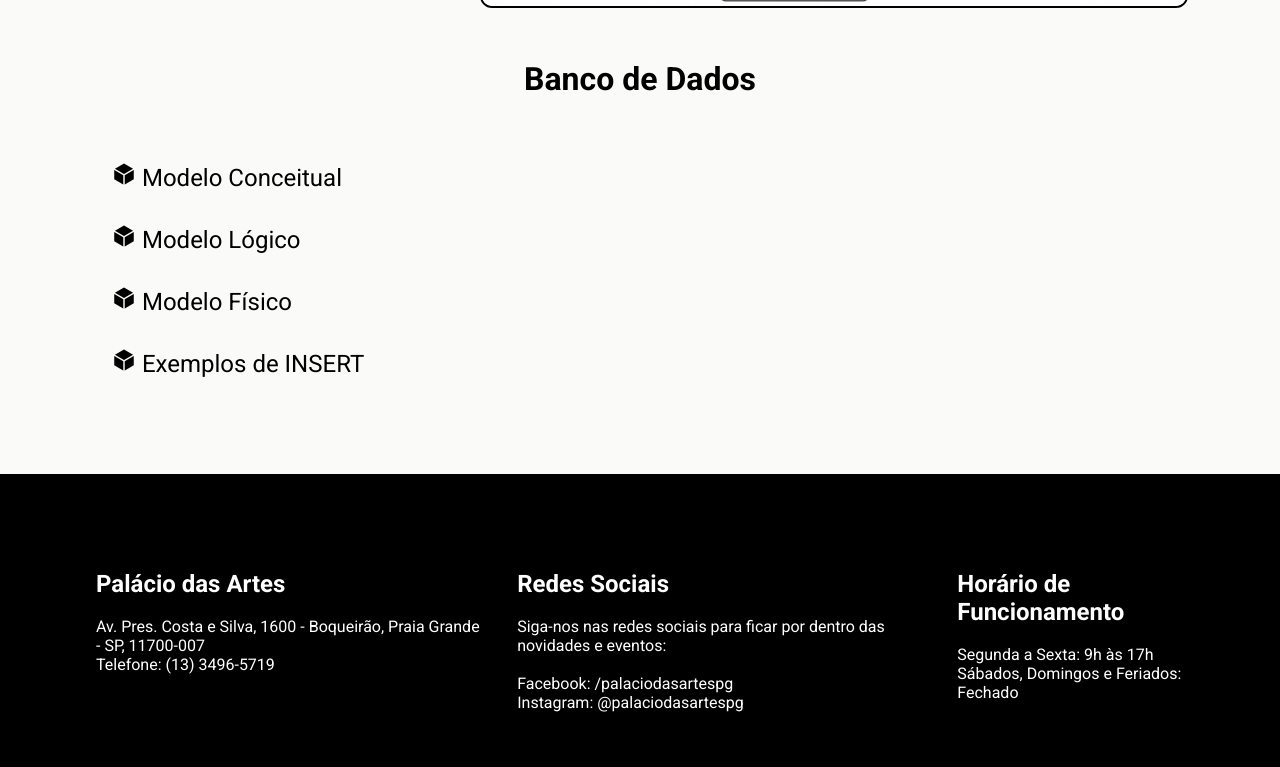
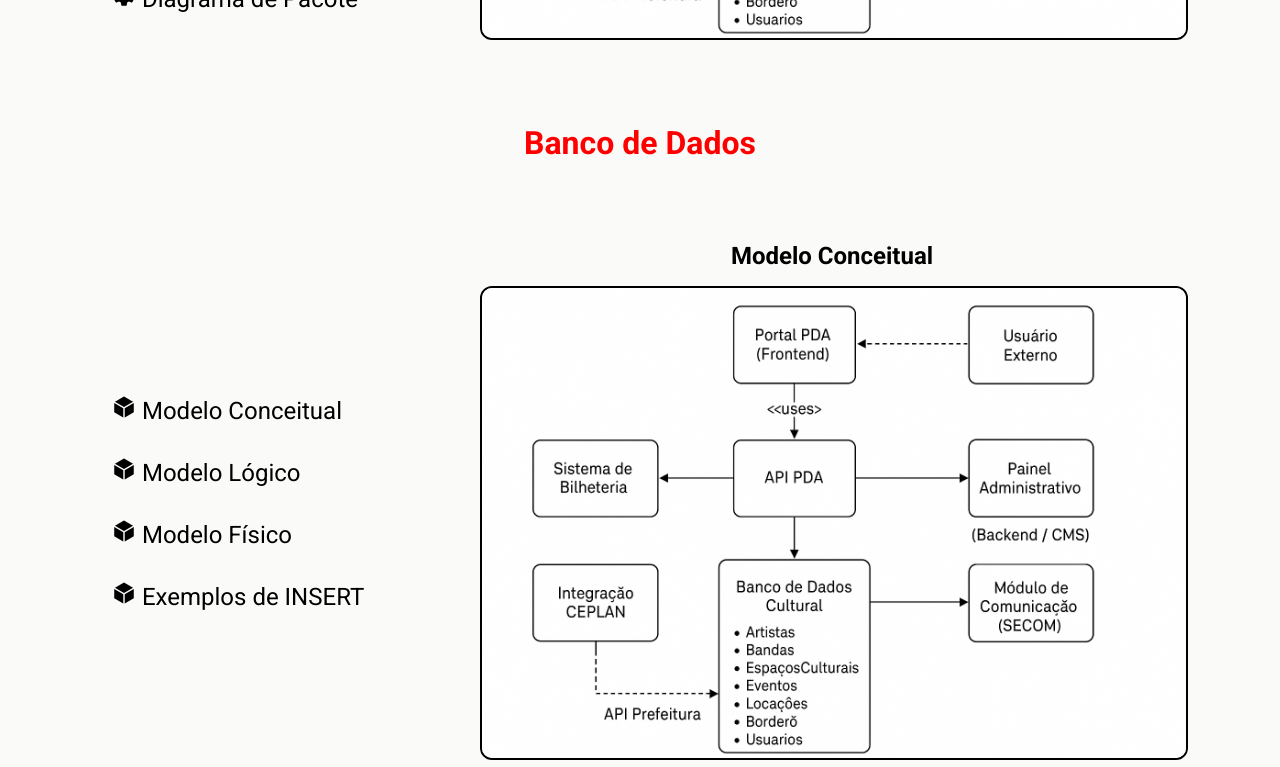
Before and after one commit to filhodepeterpan/palacio-das-artes, a plain HTML site: page pages/conteudo-academico.html in a window 1280 px wide. Shown: the part 1475-2242 px from the top of the page. Drawn offline with nearby package versions, Linux system fonts and the light colour scheme.

Commit message:
melhorando estilo

```diff
--- a/css/conteudo-academico.css
+++ b/css/conteudo-academico.css
@@ -3,7 +3,7 @@
     justify-content: space-between;
     align-items: center;
     gap: 2rem;
-    margin: 3rem 0;
+    margin: 5rem 0;
 }
 
 .painel-selecao{
@@ -23,6 +23,7 @@
 }
 
 #diagramas-uml h1, #banco-de-dados h1{
+    color: red;
     text-align: center;
 }
 
--- a/js/script.js
+++ b/js/script.js
@@ -1,3 +1,12 @@
+// BOTÃO VOLTAR AO TOPO
+const cabecalho = document.getElementById('cabecalho');
+const botaoVoltar = document.getElementById('botao-voltar');
+
+window.addEventListener('scroll', () => {
+    botaoVoltar.style.display = window.scrollY > cabecalho.offsetHeight ? 'block' : 'none';
+});
+
+// CARROSSEL
 let indice = 0;
 const slides = document.getElementById('slides');
 const totalSlides = slides.children.length;
@@ -6,12 +15,6 @@ const fotos = document.querySelectorAll('.slide img');
 const lightbox = document.getElementById('lightbox');
 const lightboxImg = document.getElementById('lightbox-img');
 const closeBtn = document.querySelector('.lightbox .close');
-const botaoVoltar = document.getElementById('botao-voltar');
-const cabecalho = document.getElementById('cabecalho');
-
-window.addEventListener('scroll', () => {
-    botaoVoltar.style.display = window.scrollY > cabecalho.offsetHeight ? 'block' : 'none';
-});
 
 function mudaSlide(direcao) {
     indice = indice + direcao * visiveis;
@@ -45,3 +48,5 @@ lightbox.addEventListener('click', (e) => {
         lightbox.style.display = 'none';
     }
 });
+
+//
--- a/pages/conteudo-academico.html
+++ b/pages/conteudo-academico.html
@@ -97,7 +97,10 @@
                     </ul>
                 </div>
                 <div class="painel-img" id="painel-banco-de-dados">
-
+                    <div class="painel-img" id="painel-diagramas-uml">
+                    <h2>Modelo Conceitual</h2>
+                    <img src="../img/diagramas-uml/componentes.png" alt="painel dinâmico de exibição de diagramas">
+                </div>
                 </div>
             </div>
         </div>
```
